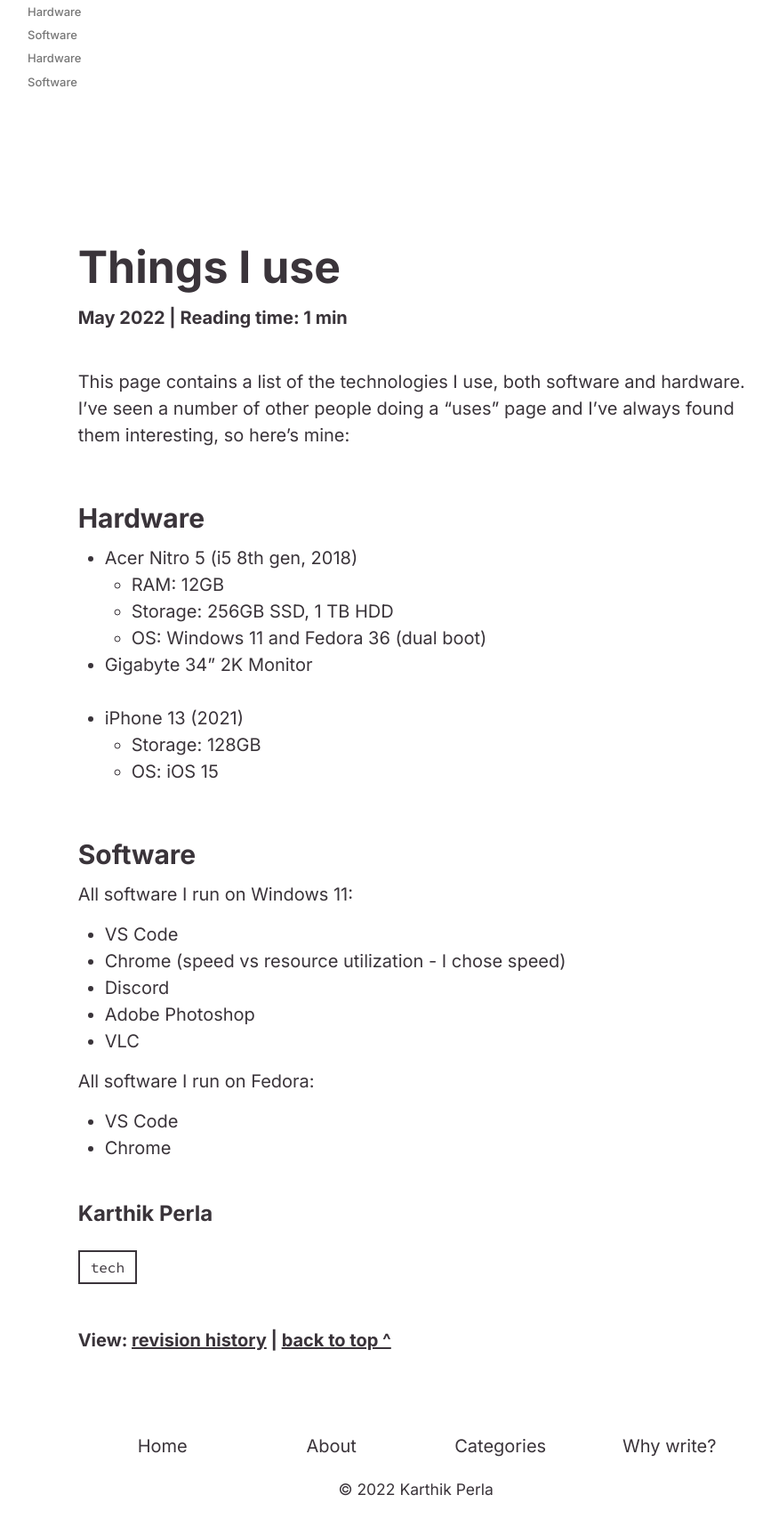
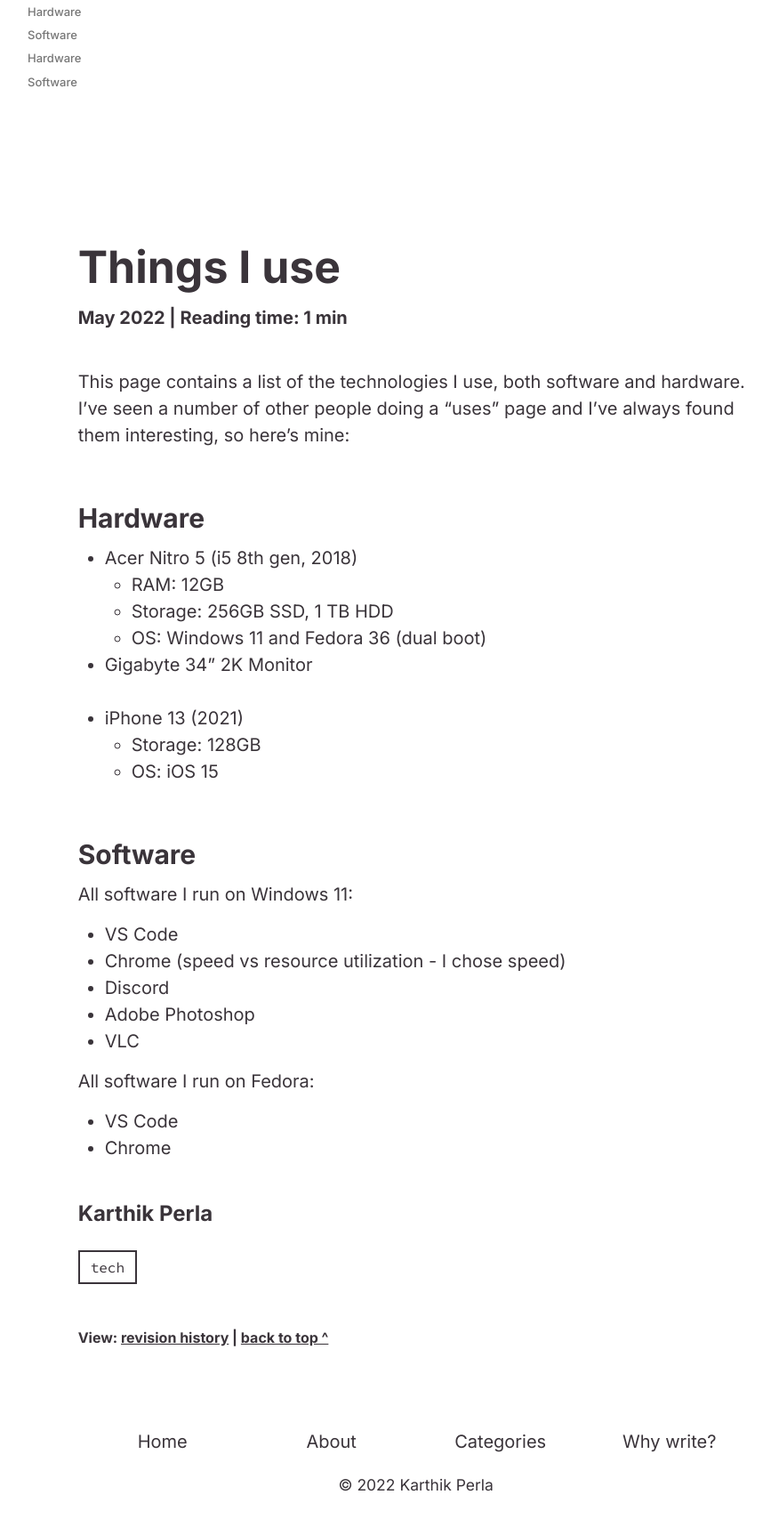
Before and after one commit to fallinginenigma/fallinginenigma.github.io, a Jekyll site: the page built from _posts/2022-05-23-things-I-use.md, in a window 1280 px wide. Shown: the whole page at 89% size, without its empty margins (19-886 px from the left). Built offline with Jekyll 4.4.1, drawn with Linux system fonts in a browser that asks for light colours; nearby versions of some CDN libraries.

Commit message:
Update meta.html

```diff
--- a/_includes/meta.html
+++ b/_includes/meta.html
@@ -64,11 +64,11 @@
 <footer class="post-footer">
     <p class="post-meta">
         <span class="pull-left">
-            <h5>
+            <h6>
                 View: <a
                     href="https://github.com/fallinginenigma/fallinginenigma.github.io/commits/main/{{ page.path }}"
                     rel="tooltip" title="View History on GitHub">revision history</a> | <a href="#top" rel="tooltip"> back to top ^ </a>
-                </h5>
+                </h6>
         </span>
     </p>
 </footer>
```
